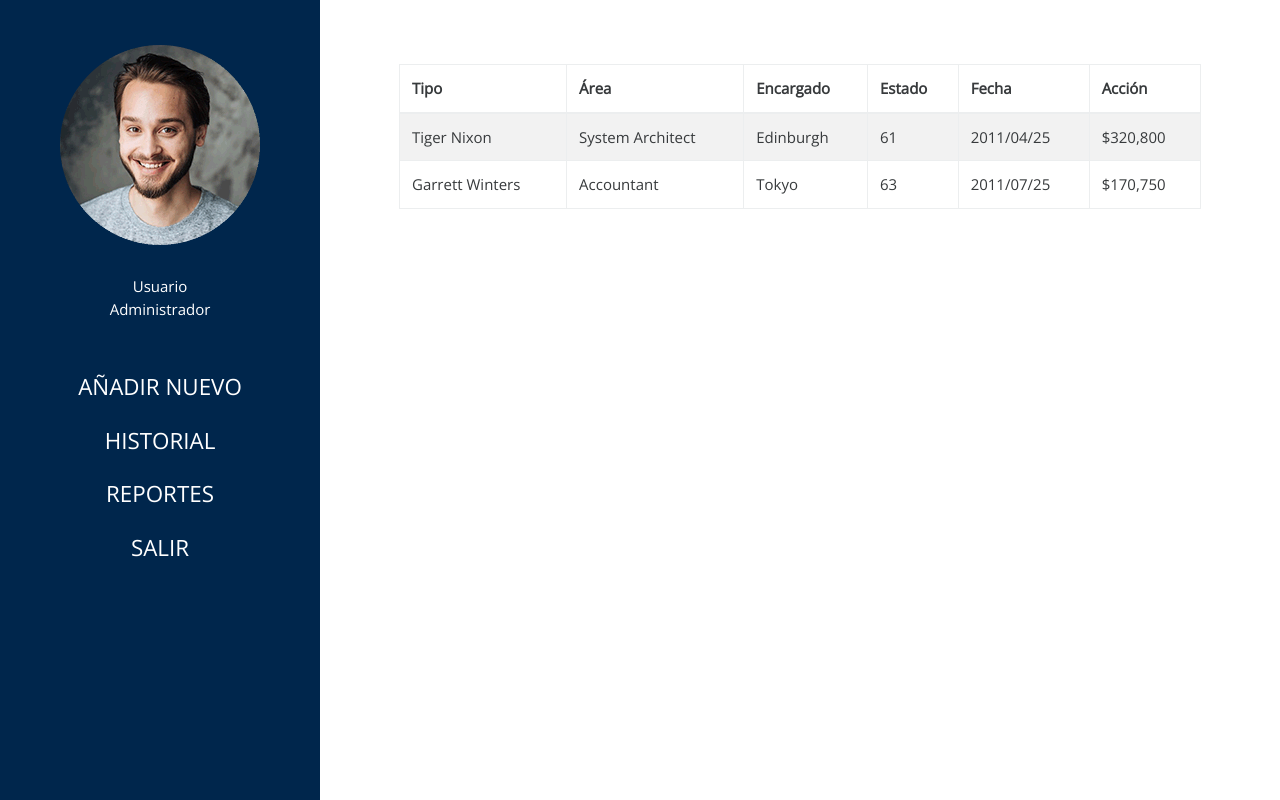
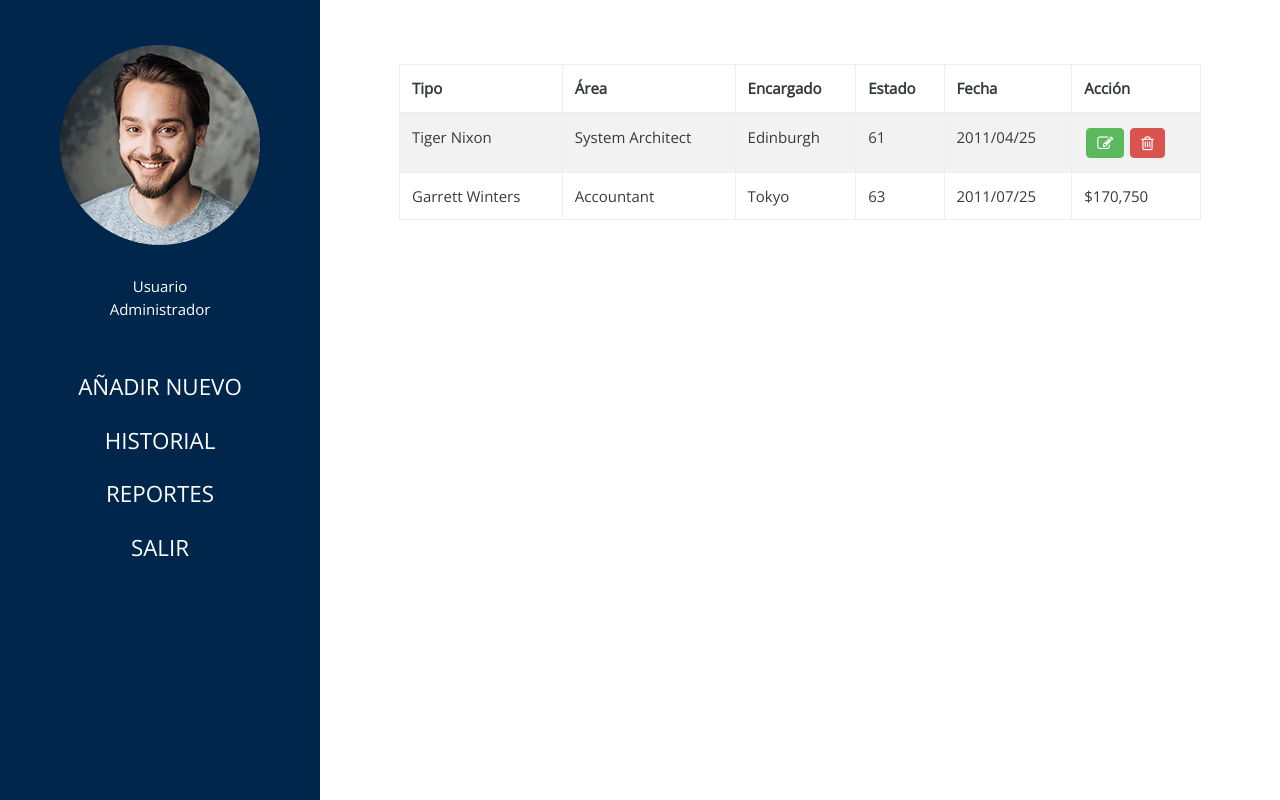
Before and after one commit to heygonzalocaira/logistics-project-PNP, a Django app: template ProyectoPNP/Tramite/templates/vistas/historial.html in a window 1280 px wide. Run offline with Django 3.2, Linux system fonts and the light colour scheme; the template is opened without the code that fills it, so the values that code supplies are empty; some libraries are stand-ins or nearby versions.

Commit message:
added link to include icons

```diff
--- a/ProyectoPNP/Tramite/templates/vistas/historial.html
+++ b/ProyectoPNP/Tramite/templates/vistas/historial.html
@@ -14,6 +15,7 @@
     <link rel="stylesheet" href="{% static 'css/bootstrap.min.css' %}">
     <link rel="stylesheet" href="{% static 'css/style1.css' %}">
     <link rel="stylesheet" href="{% static 'css/style2.css' %}">
+    <link rel="stylesheet" href="https://cdnjs.cloudflare.com/ajax/libs/font-awesome/4.7.0/css/font-awesome.min.css">
     <link rel="stylesheet" type="text/css" href="https://cdn.datatables.net/1.10.21/css/jquery.dataTables.css">
 
     <link rel="stylesheet" type="text/css" href="https://cdn.datatables.net/1.10.20/css/jquery.dataTables.min.css"/>
@@ -71,7 +73,14 @@
                             <td>Edinburgh</td>
                             <td>61</td>
                             <td>2011/04/25</td>
-                            <td>$320,800</td>
+                            <td>
+                                <button type='button' id='Editar' class='btn btn-success' style='padding: 4px 10px;margin: 2px;' >
+                                    <i class='fa fa-pencil-square-o'></i>
+                                </button>
+                                <button type='button' id='Eliminar' style='padding: 4px 10px;' class='btn btn-danger'>
+                                    <i class='fa fa-trash-o'></i>
+                                </button>
+                            </td>
                         </tr>
                         <tr>
                             <td>Garrett Winters</td>
```
Also changed, not shown: other parts of ProyectoPNP/Tramite/templates/vistas/historial.html (+2 -1 lines).
